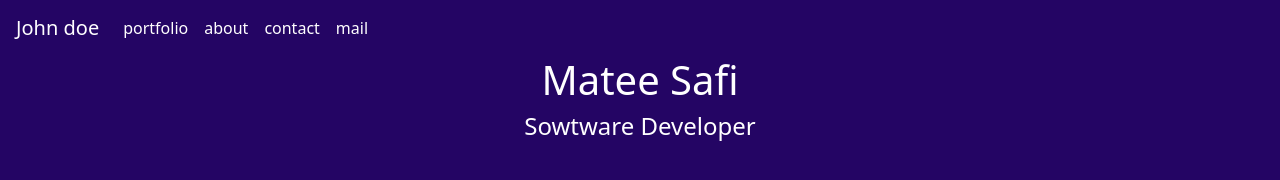
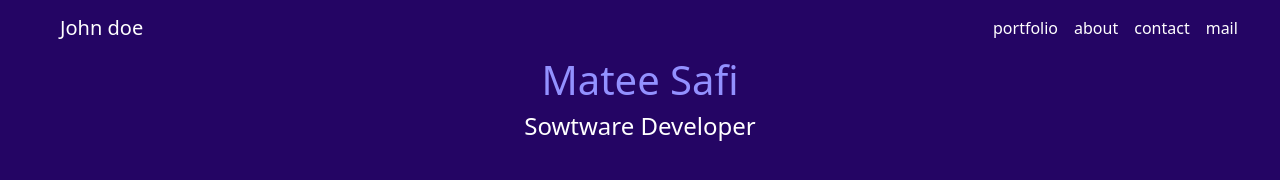
Before and after one commit to matee-safi/Bootstrap-exercise, a website: page index.html in a window 1280 px wide. Drawn offline with nearby package versions, Linux system fonts and the light colour scheme.

Commit message:
Update navbar style

```diff
--- a/index.html
+++ b/index.html
@@ -9,20 +9,20 @@
   <script src="https://cdn.jsdelivr.net/npm/popper.js@1.16.0/dist/umd/popper.min.js" integrity="sha384-Q6E9RHvbIyZFJoft+2mJbHaEWldlvI9IOYy5n3zV9zzTtmI3UksdQRVvoxMfooAo" crossorigin="anonymous"></script>
   <script src="https://stackpath.bootstrapcdn.com/bootstrap/5.0.0-alpha1/js/bootstrap.min.js" integrity="sha384-oesi62hOLfzrys4LxRF63OJCXdXDipiYWBnvTl9Y9/TRlw5xlKIEHpNyvvDShgf/" crossorigin="anonymous"></script>
 </head>
-<body style="background-color: #240564; color: #fff;">
-    <nav class="navbar navbar-expand-sm navbar-dark">
-        <div class="container-fluid">
-            <a class="navbar-brand" href="#">John doe</a>
+<body style="background-color: #240564; color: #ffffff;">
+    <nav class="navbar navbar-expand-sm navbar-dark row">
+        <div class="container pl-5">
+            <a class="navbar-brand col-9 pl-4" href="#">John doe</a>
             <button class="navbar-toggler" type="button" data-toggle="collapse" data-target="#navbarID"
                 aria-controls="navbarID" aria-expanded="false" aria-label="Toggle navigation">
                 <span class="navbar-toggler-icon"></span>
             </button>
             <div class="collapse navbar-collapse" id="navbarID">
-                <div class="navbar-nav">
-                    <a class="nav-link active" aria-current="page" href="#">portfolio</a>
-                    <a class="nav-link active" aria-current="page" href="#">about</a>
-                    <a class="nav-link active" aria-current="page" href="#">contact</a>
-                    <a class="nav-link active" aria-current="page" href="#">mail</a>
+                <div class="navbar-nav pr-5">
+                    <a class="nav-link active col" aria-current="page" href="#">portfolio</a>
+                    <a class="nav-link active col" aria-current="page" href="#">about</a>
+                    <a class="nav-link active col" aria-current="page" href="#">contact</a>
+                    <a class="nav-link active col" aria-current="page" href="#">mail</a>
                 </div>
             </div>
         </div>
@@ -30,7 +30,7 @@
 
     <section class="main text-center ml-auto mr-auto">
         <div style="width: 100%" class="text-center">
-            <h1>Matee Safi</h1>
+            <h1 style="color: #9391FF" class="fw-bolder">Matee Safi</h1>
             <h4>Sowtware Developer</h4>
         </div>
     </section>
```
